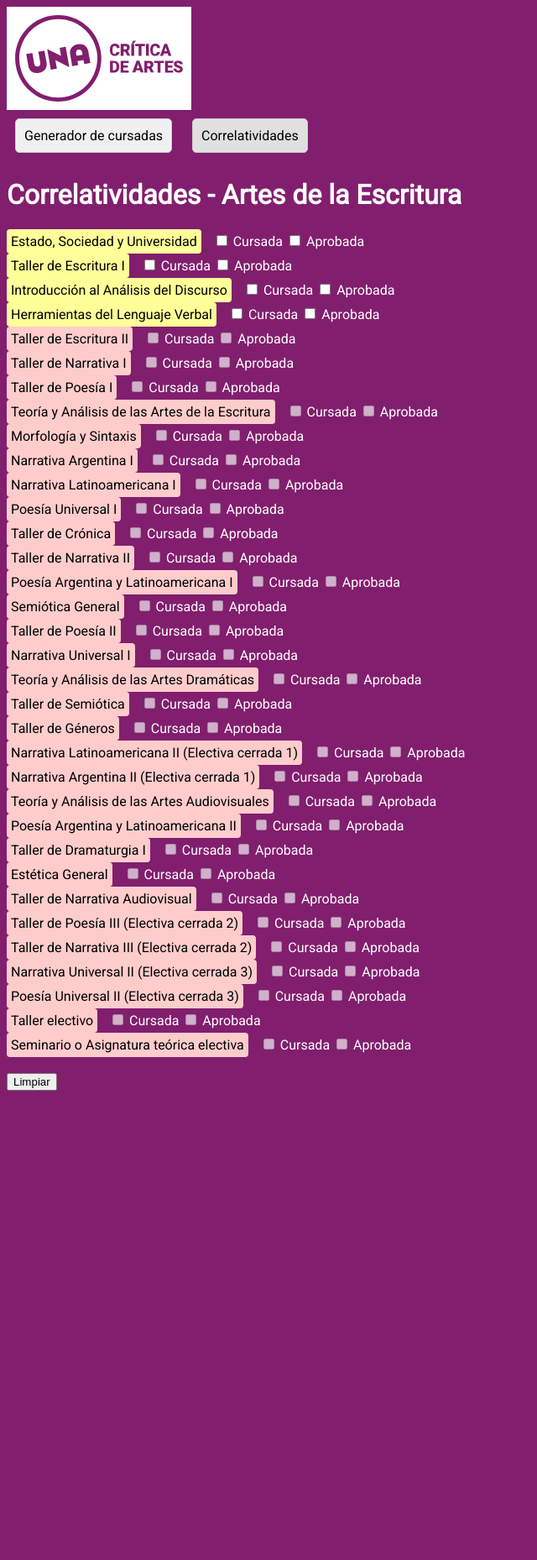
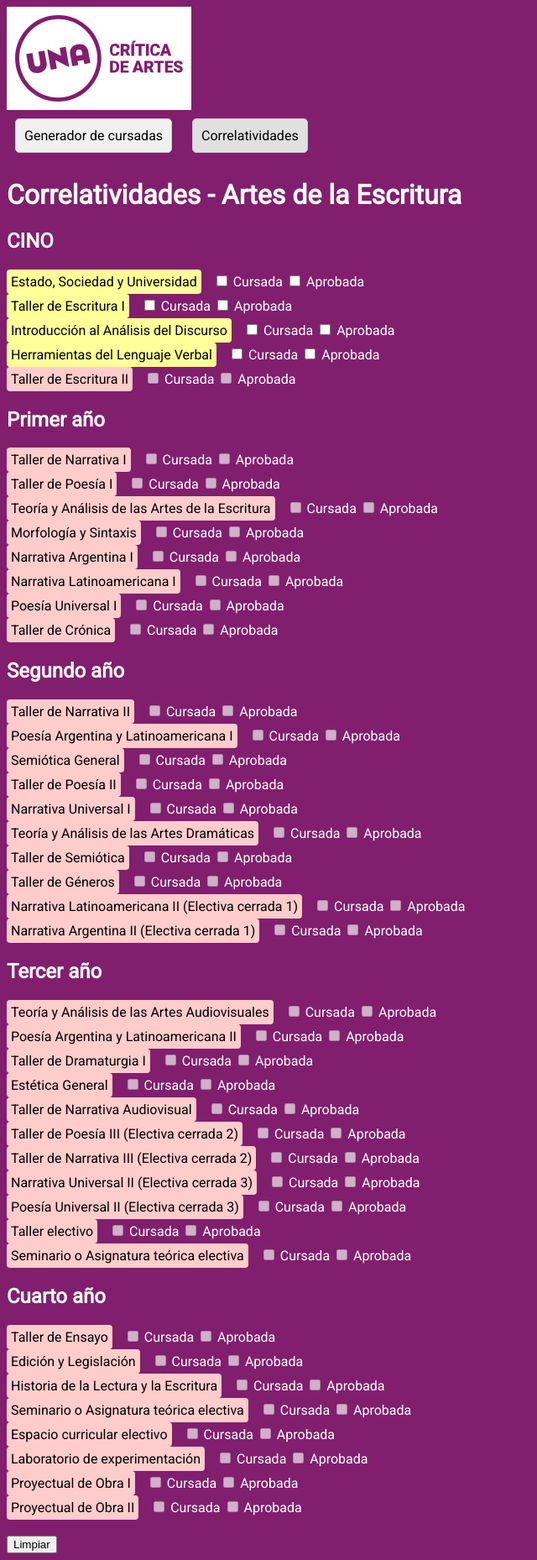
Before and after one commit to dgcastillof/horarios-una, a Flask app: page /correlatividades in a window 1280 px wide. Shown: the whole page at 84% size, without its empty margins (0-640 px from the left). Before the commit the page ends 1299 px from the top, so only its background shows below. Run offline with Flask 3, Linux system fonts and the light colour scheme.

Commit message:
todas las materias y subtitulos

```diff
--- a/app.py
+++ b/app.py
@@ -45,7 +45,15 @@ materias = [
     {"id": 31, "nombre": "Narrativa Universal II (Electiva cerrada 3)", "habilitada": False, "requisitos": {"cursada": [], "aprobada": [18]}},
     {"id": 32, "nombre": "Poesía Universal II (Electiva cerrada 3)", "habilitada": False, "requisitos": {"cursada": [], "aprobada": [12]}},
     {"id": 33, "nombre": "Taller electivo", "habilitada": False, "requisitos": {"cursada": [], "aprobada": "al menos 21 materias"}},
-    {"id": 34, "nombre": "Seminario o Asignatura teórica electiva", "habilitada": False, "requisitos": {"cursada": [], "aprobada": "al menos 21 materias"}}
+    {"id": 34, "nombre": "Seminario o Asignatura teórica electiva", "habilitada": False, "requisitos": {"cursada": [], "aprobada": "al menos 21 materias"}},
+    {"id": 35, "nombre": "Taller de Ensayo", "habilitada": False, "requisitos": {"cursada": [], "aprobada": "al menos 21 materias", "adicionales": [(22, 23), (14, 17), (18, 25)]}},
+    {"id": 36, "nombre": "Edición y Legislación", "habilitada": False, "requisitos": {"cursada": [], "aprobada": "al menos 21 materias", "adicionales": [16]}},
+    {"id": 37, "nombre": "Historia de la Lectura y la Escritura", "habilitada": False, "requisitos": {"cursada": [], "aprobada": [16]}},
+    {"id": 38, "nombre": "Seminario o Asignatura teórica electiva", "habilitada": False, "requisitos": {"cursada": [], "aprobada": "al menos 21 materias"}},
+    {"id": 39, "nombre": "Espacio curricular electivo", "habilitada": False, "requisitos": {"cursada": [], "aprobada": "al menos 21 materias"}},
+    {"id": 40, "nombre": "Laboratorio de experimentación", "habilitada": False, "requisitos": {"cursada": [], "aprobada": "al menos 21 materias", "adicionales": [14, 17, 20, 26, 28]}},
+    {"id": 41, "nombre": "Proyectual de Obra I", "habilitada": False, "requisitos": {"cursada": [], "aprobada": "al menos 30 materias", "adicionales": [13, 14, 17, 20, 21, 26, 28, (29, 39)]}},
+    {"id": 42, "nombre": "Proyectual de Obra II", "habilitada": False, "requisitos": {"cursada": [], "aprobada": [41]}}
 ]
 
 def cargar_materias():
@@ -150,37 +158,47 @@ def generar_combinaciones(materias_seleccionadas, horarios, turnos_seleccionados
     return combinaciones_en_lista
 
 
-def check_requisites(materia, all_materias, total_materias_aprobadas=None):
-    # Comprobar si la materia está habilitada basada en los requisitos 'cursada' y 'aprobada'
-    if total_materias_aprobadas is None:
-        total_materias_aprobadas = sum(1 for m in all_materias if m.get("aprobada", False))
+def check_requisites(materia, all_materias):
+    # Si necesitas calcular el total de materias aprobadas, hazlo una sola vez aquí
+    total_materias_aprobadas = sum(m["aprobada"] for m in all_materias)
+
     requisitos_cursada = materia["requisitos"].get("cursada", [])
     requisitos_aprobada = materia["requisitos"].get("aprobada", [])
-    total_materias_aprobadas = sum(1 for m in all_materias if m.get("aprobada", False))
+    requisitos_adicionales = materia["requisitos"].get("adicionales", [])
 
     # Comprobar requisitos 'cursada'
     for req_id in requisitos_cursada:
-        if isinstance(req_id, list):  # Si es una lista, se requiere al menos una cursada de las listadas
-            if not any(m["cursada"] for m in all_materias if m["id"] in req_id):
-                return False
-        elif not any(m["cursada"] for m in all_materias if m["id"] == req_id):
-            return False  # Requisito de cursada no cumplido
+        if not any(m["cursada"] for m in all_materias if m["id"] == req_id):
+            return False  # Si falta alguno, retorna False
 
     # Comprobar requisitos 'aprobada'
-    for req in requisitos_aprobada:
-        if isinstance(req, list):  # Es una lista de requisitos opcionales
-            if not any(m["aprobada"] for m in all_materias if m["id"] in req):
-                return False  # Ninguno de los requisitos opcionales está aprobado
-        elif isinstance(req, str) and "al menos" in req:
-            # Caso especial "al menos X materias aprobadas"
-            numero_requerido = int(req.split()[2])  # Extrae el número después de 'al menos'
-            if total_materias_aprobadas < numero_requerido:
-                return False  # No cumple con el mínimo de materias aprobadas
-        else:
-            if not any(m["aprobada"] for m in all_materias if m["id"] == req):
-                return False  # Requisito de aprobada no cumplido
+    if isinstance(requisitos_aprobada, list):
+        for req in requisitos_aprobada:
+            if isinstance(req, list):
+                # Si es una lista, verifica que al menos una esté aprobada
+                if not any(m["aprobada"] for m in all_materias if m["id"] in req):
+                    return False
+            elif isinstance(req, int):
+                # Si es un entero, verifica esa materia específica
+                if not any(m["aprobada"] for m in all_materias if m["id"] == req):
+                    return False
+    elif isinstance(requisitos_aprobada, str) and "al menos" in requisitos_aprobada:
+        numero_requerido = int(requisitos_aprobada.split()[2])
+        if total_materias_aprobadas < numero_requerido:
+            return False  # No cumple con el mínimo de materias aprobadas
 
-    return True  # Todos los requisitos están cumplidos
+    # Comprobar requisitos adicionales (si los hay)
+    for req_group in requisitos_adicionales:
+        if isinstance(req_group, tuple):
+            # Si es una tupla, verifica que al menos una del grupo esté aprobada
+            if not any(m["aprobada"] for m in all_materias if m["id"] in req_group):
+                return False
+        elif isinstance(req_group, int):
+            # Si es un entero, verifica esa materia específica
+            if not any(m["aprobada"] for m in all_materias if m["id"] == req_group):
+                return False
+
+    return True  # Si todas las comprobaciones son correctas, retorna True
 
 
 @app.route('/correlatividades')
@@ -216,7 +234,7 @@ def actualizar_estado_materia(materia_id, cursada, aprobada):
     total_materias_aprobadas = sum(m["aprobada"] for m in materias)  # Calcula el total de materias aprobadas
     if materia_actualizada:
         for materia in materias:
-            materia["habilitada"] = check_requisites(materia, materias, total_materias_aprobadas)
+            materia["habilitada"] = check_requisites(materia, materias)
 
     return materias
 
--- a/templates/correlatividades.html
+++ b/templates/correlatividades.html
@@ -39,6 +39,17 @@
     <h1>Correlatividades - Artes de la Escritura</h1>
     <div>
         {% for materia in materias %}
+            {% if materia.id == 1 %}
+                <h2>CINO</h2>
+            {% elif materia.id == 6 %}
+                <h2>Primer año</h2>
+            {% elif materia.id == 14 %}
+                <h2>Segundo año</h2>
+            {% elif materia.id == 24 %}
+                <h2>Tercer año</h2>
+            {% elif materia.id == 35 %}
+                <h2>Cuarto año</h2>
+            {% endif %}
             <div>
                 <span class="materia-label {{ 'materia-aprobada' if materia.aprobada else ('materia-habilitada' if materia.habilitada else 'materia-deshabilitada') }}"
                       data-id="{{ materia.id }}">
@@ -53,6 +64,7 @@
             </div>
         {% endfor %}
     </div>
+
     <br>
     <button type="button" id="limpiar">Limpiar</button>
 
```
Lines whose indentation alone changed are shown as unchanged.
